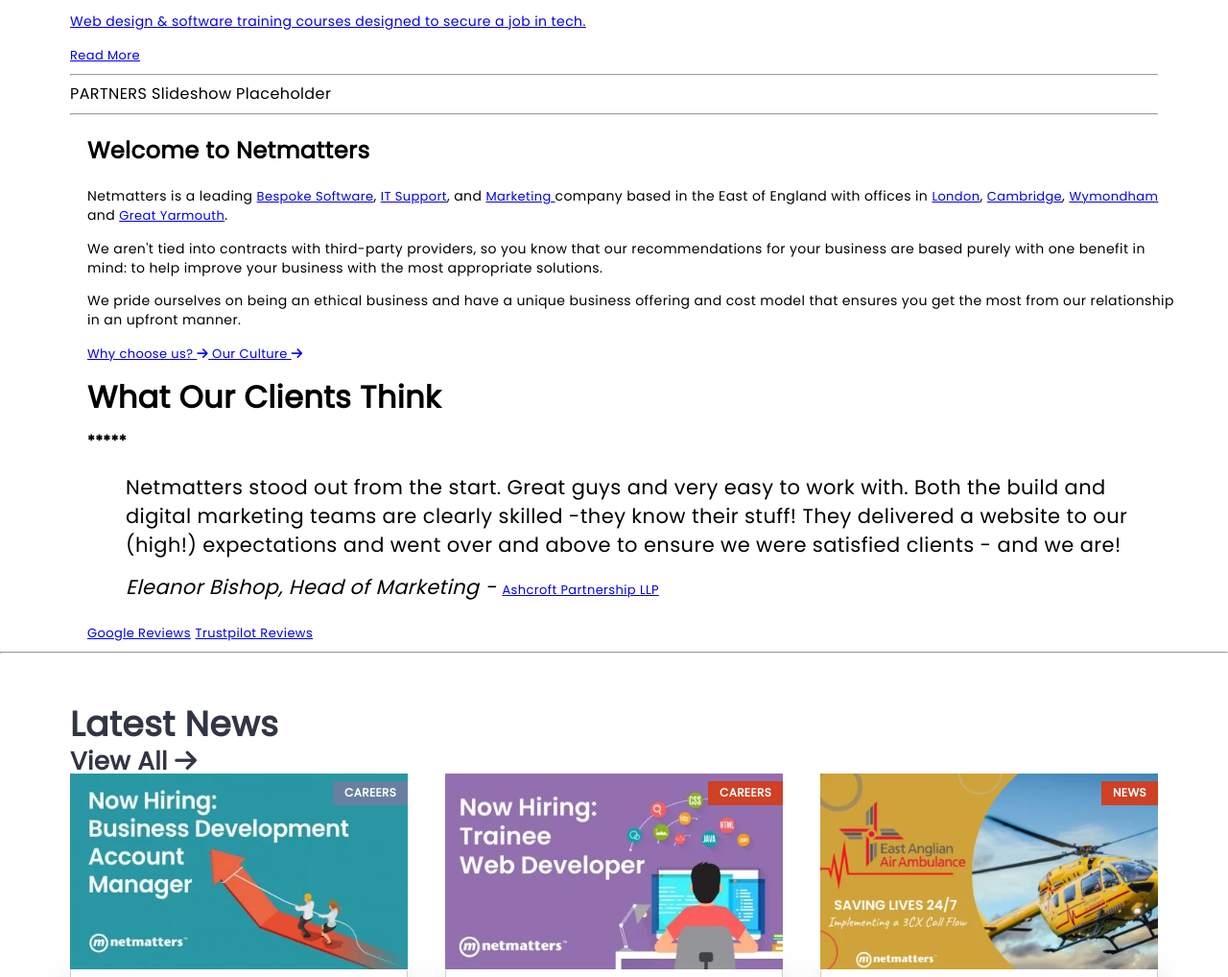
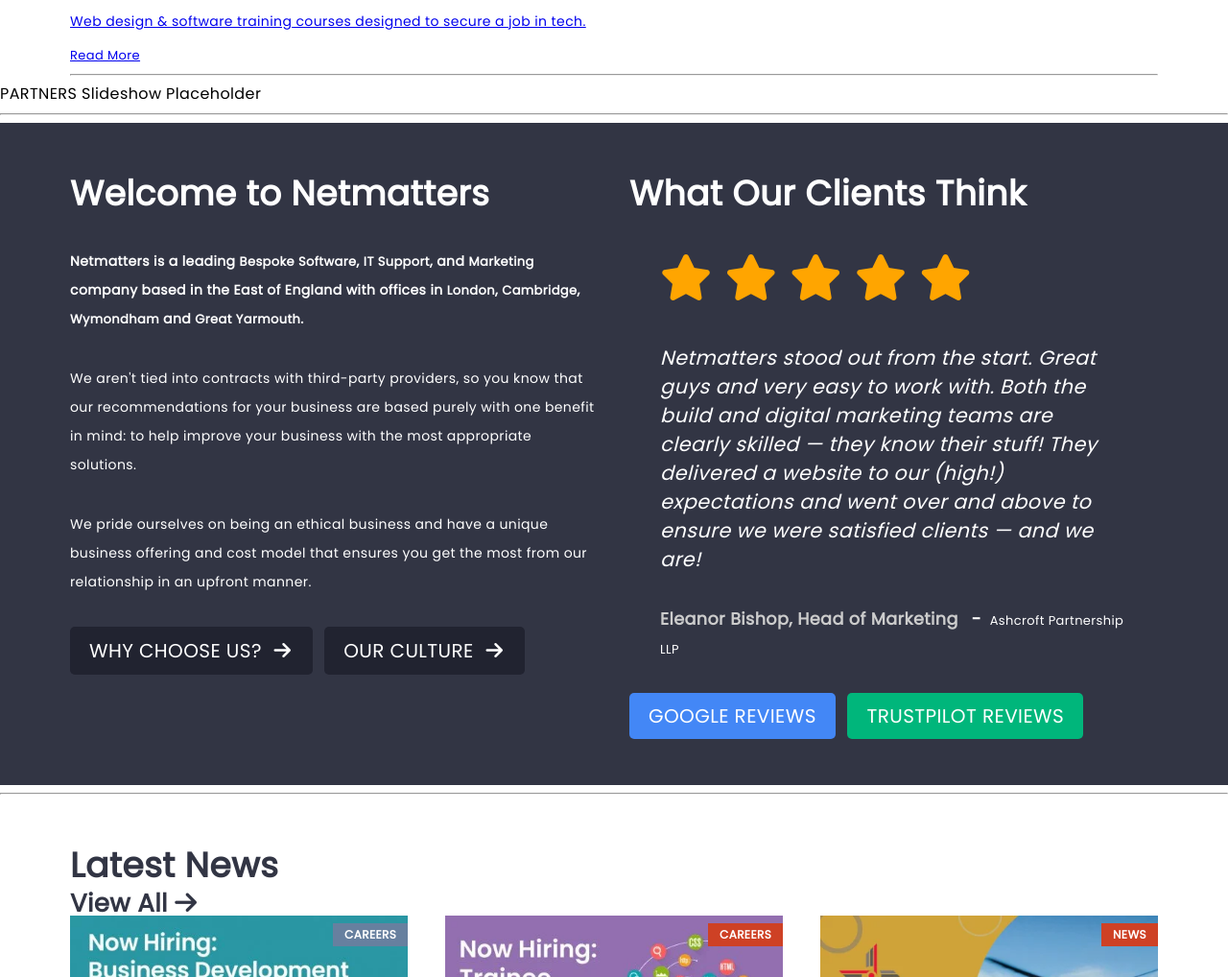
Before and after one commit to Keeboid/NetMattersHTMLCSS, a plain HTML site: page index.html in a window 1280 px wide. Shown: the part 2763-3781 px from the top of the page at 96% size. Drawn offline with Linux system fonts and the light colour scheme; files that its build step writes are made by us from their sources.

Commit message:
added star icons to quote testimonial

```diff
--- a/index.html
+++ b/index.html
@@ -203,6 +203,8 @@
         </section>
         <hr>
 
+    </div> <!--Main responsive container-->
+
         <!-- Partners Section -->
         <div id="partners">
             PARTNERS Slideshow Placeholder
@@ -210,13 +212,13 @@
         <hr>
 
 
-        <section id="welcome">
+        <section class="welcome" id="welcome">
 <div class="container__main">
     <div class="welcome__flex-parent-container">
-            <div class="welcome__flex-item">
+            <div class="welcome__flex-item-container">
                 <h2 class="welcome__heading">Welcome to Netmatters</h2>
 
-                <p class="welcome__paragraph--one">Netmatters is a leading <a href="#">Bespoke Software</a>,
+                <p class="welcome__paragraph welcome__paragraph--one">Netmatters is a leading <a href="#">Bespoke Software</a>,
                    <a href="#"> IT Support</a>,
                     and <a href="#"> Marketing </a>
                     company based in the East of England with offices in
@@ -240,22 +242,37 @@
             </div>
 
 
-            <div>
-                <h1>What Our Clients Think</h1>
-                <b>*****</b> <!--Stars icons here-->
-                <blockquote>
-                    Netmatters stood out from the start. Great guys and very easy to work with. Both the build and digital marketing teams are clearly skilled -they know their stuff! They delivered a website to our (high!) expectations and went over and above to ensure we were satisfied clients - and we are!</p>
-                    <cite>Eleanor Bishop, Head of Marketing - <a href="#">Ashcroft Partnership LLP</a></cite>
+            <div class="welcome__flex-item-container">
+                <h2 class="welcome__heading">What Our Clients Think</h2>
+
+                <b class="welcome__stars">
+                    <i class="fa-solid fa-star"></i>
+                    <i class="fa-solid fa-star"></i>
+                    <i class="fa-solid fa-star"></i>
+                    <i class="fa-solid fa-star"></i>
+                    <i class="fa-solid fa-star"></i>
+                </b> <!--Stars icons here-->
+
+                <blockquote class="welcome__testimonial">
+                    <span class="welcome__testimonial-quote">Netmatters stood out from the start.
+                        Great guys and very easy to work with. Both the build and digital marketing teams are clearly skilled &mdash; they know their stuff!
+                        They delivered a website to our (high!) expectations and went over and above to ensure we were satisfied clients &mdash; and we are!</span>
+
+                <footer class="welcome__quote-author">
+                    <span class="welcome__quote-author-name">Eleanor Bishop,
+                        Head of Marketing</span>
+                        <span class="welcome__testimonial-author-affiliation"><a href="#">Ashcroft Partnership LLP</a></span>
+                </footer>
                 </blockquote>
-                <a href="#">Google Reviews</a>
-                <a href="#">Trustpilot Reviews</a>
+                <a href="#" class="welcome__button welcome__button-link--blue ">Google Reviews</a>
+                <a href="#" class="welcome__button welcome__button-link--green">Trustpilot Reviews</a>
             </div>
     </div>
 </div>
         </section>
 
 
-</div> <!--Main responsive container-->
+
 
 
         <hr>
--- a/scss/abstracts/_mixins.scss
+++ b/scss/abstracts/_mixins.scss
@@ -27,6 +27,8 @@
         }
     }
 }
+
+
 
 //== Mixin to set the bg on hover + darken it (e.g. hover in subscribe button)
 
--- a/scss/components/_buttons.scss
+++ b/scss/components/_buttons.scss
@@ -19,3 +19,12 @@
         text-decoration: none;
     }
 }
+
+%arrow-icon-for-button { //aligning arrow icons in the welcome section buttons properly
+
+    i {
+        width: 1.25rem;
+        margin-left: 0.5rem;
+        fill: $white;
+    }
+}
--- a/scss/layout/_all.scss
+++ b/scss/layout/_all.scss
@@ -9,4 +9,5 @@
 @import 'form';
 @import 'cases';
 @import 'news';
-@import 'news-layout'
+@import 'news-layout';
+@import 'welcome'
--- /dev/null
+++ b/scss/layout/_welcome.scss
@@ -0,0 +1,114 @@
+//layout
+
+.welcome {
+
+    padding-top: 3rem;
+    padding-bottom: 2rem;
+
+    background-color: $dark-grey;
+    color: $white;
+
+}
+
+.welcome__flex-parent-container {
+    display: flex;
+    flex-wrap: wrap;
+    gap: $gap;
+}
+
+.welcome__flex-item-container {
+    @include breakpoint(medium-to-wide) {
+        //turns into row of 2
+        width: calc(50% - #{$gap} / 2);
+    }
+}
+
+//rest
+
+.welcome__heading {
+    margin-top: 0;
+    font-size: 2.25rem;
+}
+
+.welcome__paragraph {
+    margin-bottom: 2rem;
+    line-height: 1.875rem;
+
+    a {
+        color: $white;
+        text-decoration: none;
+        font-weight: 600;
+
+        &:hover {
+            text-decoration: underline;
+            font-weight: 600;
+        }
+    }
+}
+
+.welcome__button {
+    @extend %global__button;
+    @include background-with-darken-on-hover($darker-grey);
+
+    margin: 0 0.5rem 1rem 0;
+    font-size: 1.25rem;
+
+    @extend %arrow-icon-for-button;
+}
+
+.welcome__testimonial {
+    margin: 2rem;
+}
+
+.welcome__stars {// placeholder
+    position: relative;
+    color: $star-yellow;
+    font-size: 3rem;
+    margin-left: 2rem;
+}
+
+.welcome__testimonial-quote {
+    font-size: 1.3rem;
+    font-style: italic;
+}
+
+.welcome__quote-author {
+    margin-top: 2rem;
+    font-size: 1.1rem;
+    font-weight: 600;
+
+    a {
+        color: $white;
+        text-decoration: none;
+
+        &:hover {
+            text-decoration: underline;
+        }
+    }
+}
+
+.welcome__quote-author-name {
+    color: $mid-grey-02;
+}
+
+.welcome__testimonial-author-affiliation {
+    &:before {
+        content: '-';
+        padding: 0 0.5em;
+    }
+}
+
+//mods
+
+.welcome__paragraph--one {
+    font-weight: 600;
+
+}
+
+.welcome__button-link--blue{
+    @include background-with-darken-on-hover($google-blue);
+}
+
+.welcome__button-link--green {
+    @include background-with-darken-on-hover($trustpilot-green)
+}
```
Also changed, not shown: css/application.css, 1 other file.
